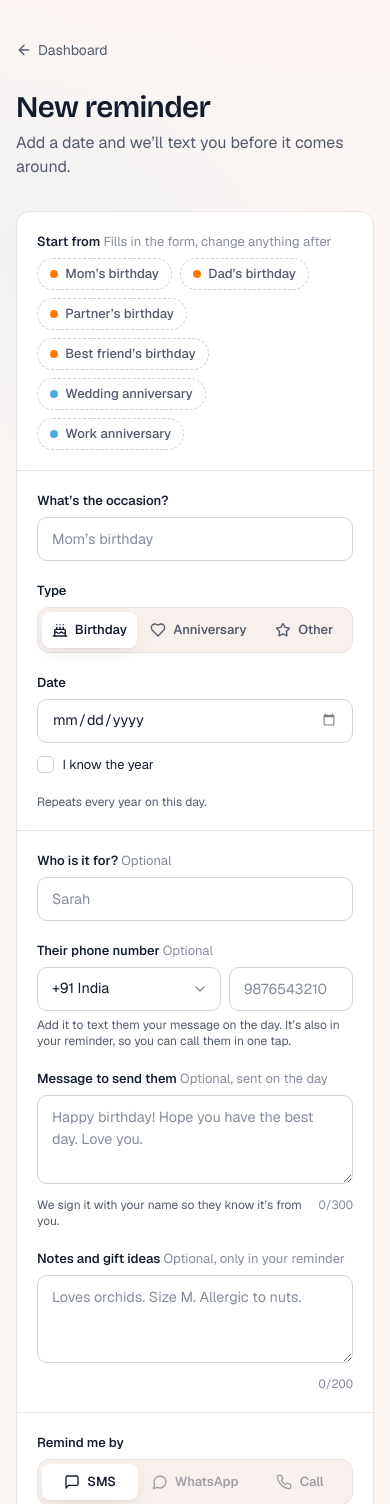
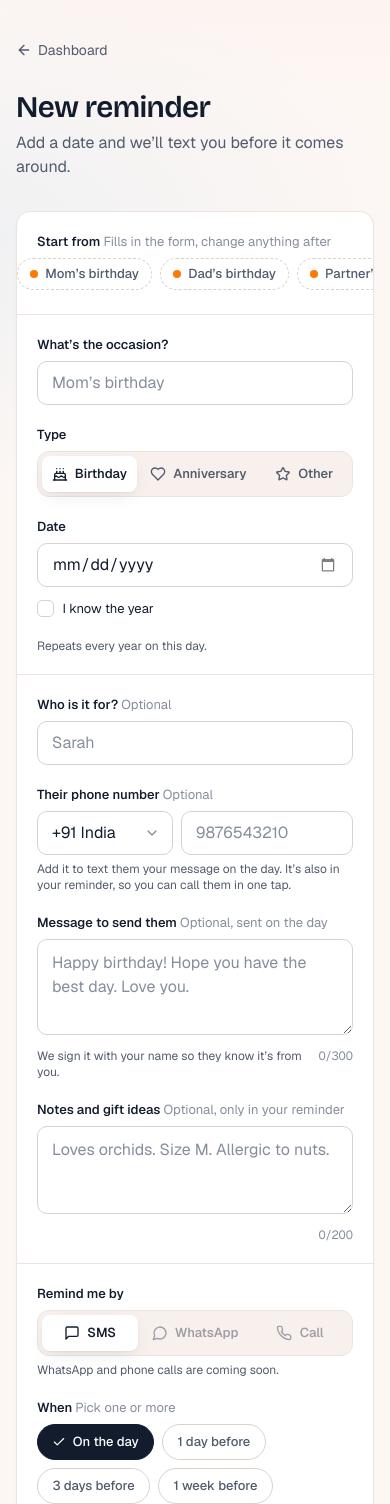
Before and after one commit to bishalde/MemoryBell, a Flask app: page /reminders/create in a window 390 px wide. Shown: the part 65-1569 px from the top of the page. Run offline with Flask 3, Linux system fonts and the light colour scheme; the visitor is signed in with stand-in values (Sample User, id 1); some libraries are stand-ins or nearby versions.

Commit message:
fix: default to light theme and tidy the phone layout
- Open in light mode unless the visitor picked dark with the toggle
- 16px form fields on phones so iOS Safari doesn't zoom on tap
- Narrower country picker, swipeable presets, bigger tap targets

Co-Authored-By: Claude Opus 5.5 <noreply@anthropic.com>

```diff
--- a/app/static/css/app.css
+++ b/app/static/css/app.css
@@ -820,3 +820,16 @@ textarea.input { height: auto; min-height: 5.5rem; padding: .7rem .875rem; line-
 .footer-links a:hover { color: rgb(var(--ink)); }
 .footer-links a:focus-visible { outline: 2px solid rgb(var(--accent)); outline-offset: 2px; border-radius: 4px; }
 .footer-heart { display: inline-block; width: .9em; height: .9em; margin: 0 .1em; vertical-align: -.1em; color: rgb(var(--accent)); }
+
+/* Phones */
+.preset-row { display: flex; flex-wrap: wrap; gap: .5rem; }
+.year-strip__dot { position: relative; }
+.year-strip__dot::after { content: ""; position: absolute; inset: -3px -8px; }
+@media (max-width: 639px) {
+    /* 16px stops iOS Safari zooming in when a field is tapped */
+    .input, textarea.input { font-size: 16px; }
+    /* Presets scroll sideways instead of stacking six rows deep */
+    .preset-row { flex-wrap: nowrap; overflow-x: auto; margin: 0 -1.25rem; padding: 0 1.25rem .25rem; scrollbar-width: none; scroll-snap-type: x proximity; }
+    .preset-row::-webkit-scrollbar { display: none; }
+    .preset-row .preset { flex-shrink: 0; white-space: nowrap; scroll-snap-align: start; }
+}
--- a/app/templates/_macros.html
+++ b/app/templates/_macros.html
@@ -139,7 +139,7 @@
 {%- endmacro %}
 
 {% macro back_link(href='/dashboard', text='Dashboard') -%}
-<a href="{{ href }}" class="inline-flex items-center gap-1.5 text-sm text-muted hover:text-ink transition-colors">
+<a href="{{ href }}" class="inline-flex items-center gap-1.5 py-2 -my-2 text-sm text-muted hover:text-ink transition-colors">
     {{ icon('arrow-left') }} {{ text }}
 </a>
 {%- endmacro %}
--- a/app/templates/_reminder_form.html
+++ b/app/templates/_reminder_form.html
@@ -16,7 +16,7 @@
 <div class="max-w-5xl mx-auto px-4 sm:px-6 py-10">
     <div class="mb-6">{{ ui.back_link() }}</div>
 
-    <div class="grid lg:grid-cols-[1fr_19rem] gap-8 items-start">
+    <div class="grid grid-cols-[minmax(0,1fr)] lg:grid-cols-[minmax(0,1fr)_19rem] gap-8 items-start">
         <div>
             <h1 class="text-3xl font-semibold">{{ heading }}</h1>
             <p class="mt-1.5 text-muted">{{ subheading }}</p>
@@ -28,7 +28,7 @@
                 {% if show_presets %}
                 <div class="p-5 sm:p-6" role="group" aria-labelledby="presets-label">
                     <p class="label" id="presets-label">Start from <span class="label-hint">Fills in the form, change anything after</span></p>
-                    <div class="flex flex-wrap gap-2">
+                    <div class="preset-row">
                         {% for name, type, contact, when in presets %}
                         <button type="button" class="preset" aria-pressed="false" data-preset='{{ {"name": name, "type": type, "contact": contact, "when": when}|tojson }}'>
                             <span class="type-dot" data-type="{{ type }}"></span>{{ name }}
@@ -76,7 +76,7 @@
                     </div>
                     <div>
                         <label class="label" for="contact_phone">Their phone number <span class="label-hint">Optional</span></label>
-                        <div class="grid grid-cols-[minmax(0,11.5rem)_1fr] gap-2">
+                        <div class="grid grid-cols-[8.5rem_1fr] sm:grid-cols-[minmax(0,11.5rem)_1fr] gap-2">
                             <select class="input" name="contact_country_code" aria-label="Country code">
                                 {{ ui.country_options(r.get('contact_country_code', current_user.country_code or '+91')) }}
                             </select>
--- a/app/templates/base.html
+++ b/app/templates/base.html
@@ -1,20 +1,18 @@
 {% import "_macros.html" as ui %}
 <!DOCTYPE html>
-<html lang="en">
+<html lang="en" data-theme="light">
 <head>
     <meta charset="UTF-8">
     <meta name="viewport" content="width=device-width, initial-scale=1.0">
-    <meta name="theme-color" content="#FDF7F4" media="(prefers-color-scheme: light)">
-    <meta name="theme-color" content="#0D1421" media="(prefers-color-scheme: dark)">
+    <meta name="theme-color" content="#FDF7F4">
     <title>{% block title %}MemoryBell{% endblock %}</title>
     <meta name="description" content="MemoryBell reminds you of birthdays, anniversaries and the dates you care about, by text message.">
     <script>
         // Apply the saved theme before first paint to avoid a flash
         (function () {
             try {
-                var t = localStorage.getItem('mb-theme');
-                if (!t) t = matchMedia('(prefers-color-scheme: dark)').matches ? 'dark' : 'light';
-                document.documentElement.dataset.theme = t;
+                // Light by default; dark only if the visitor picked it
+                if (localStorage.getItem('mb-theme') === 'dark') document.documentElement.dataset.theme = 'dark';
             } catch (e) {}
         })();
     </script>
--- a/app/templates/history.html
+++ b/app/templates/history.html
@@ -124,7 +124,7 @@
 
                         <div class="flex flex-wrap items-center gap-x-4 gap-y-2 text-xs text-muted">
                             <span>Sent to <span class="tnum">{{ n.phone }}</span></span>
-                            {% if n.reminder_id_str %}<a href="/reminders/{{ n.reminder_id_str }}/edit" class="underline underline-offset-2 hover:text-ink">Open reminder</a>{% endif %}
+                            {% if n.reminder_id_str %}<a href="/reminders/{{ n.reminder_id_str }}/edit" class="inline-block py-2 -my-2 underline underline-offset-2 hover:text-ink">Open reminder</a>{% endif %}
                             {% if n.id in can_resend_ids %}
                             <form method="POST" action="/history/{{ n.id }}/resend" class="ml-auto" onsubmit="return confirm('Send this text again to {{ n.phone }}? It uses one message.')">
                                 <input type="hidden" name="csrf_token" value="{{ csrf_token() }}"/>
--- a/app/templates/profile.html
+++ b/app/templates/profile.html
@@ -61,7 +61,7 @@
                     </div>
                     <div>
                         <label class="label" for="phone_number">Phone number</label>
-                        <div class="grid grid-cols-[minmax(0,11.5rem)_1fr] gap-2">
+                        <div class="grid grid-cols-[8.5rem_1fr] sm:grid-cols-[minmax(0,11.5rem)_1fr] gap-2">
                             <select class="input" name="country_code" aria-label="Country code">
                                 {{ ui.country_options(user.get('country_code', '+1')) }}
                             </select>
--- a/app/templates/signup.html
+++ b/app/templates/signup.html
@@ -35,7 +35,7 @@
             </div>
             <div>
                 <label class="label" for="phone_number">Phone number</label>
-                <div class="grid grid-cols-[minmax(0,11.5rem)_1fr] gap-2">
+                <div class="grid grid-cols-[8.5rem_1fr] sm:grid-cols-[minmax(0,11.5rem)_1fr] gap-2">
                     <select class="input" name="country_code" aria-label="Country code">
                         {{ ui.country_options('+91') }}
                     </select>
```
